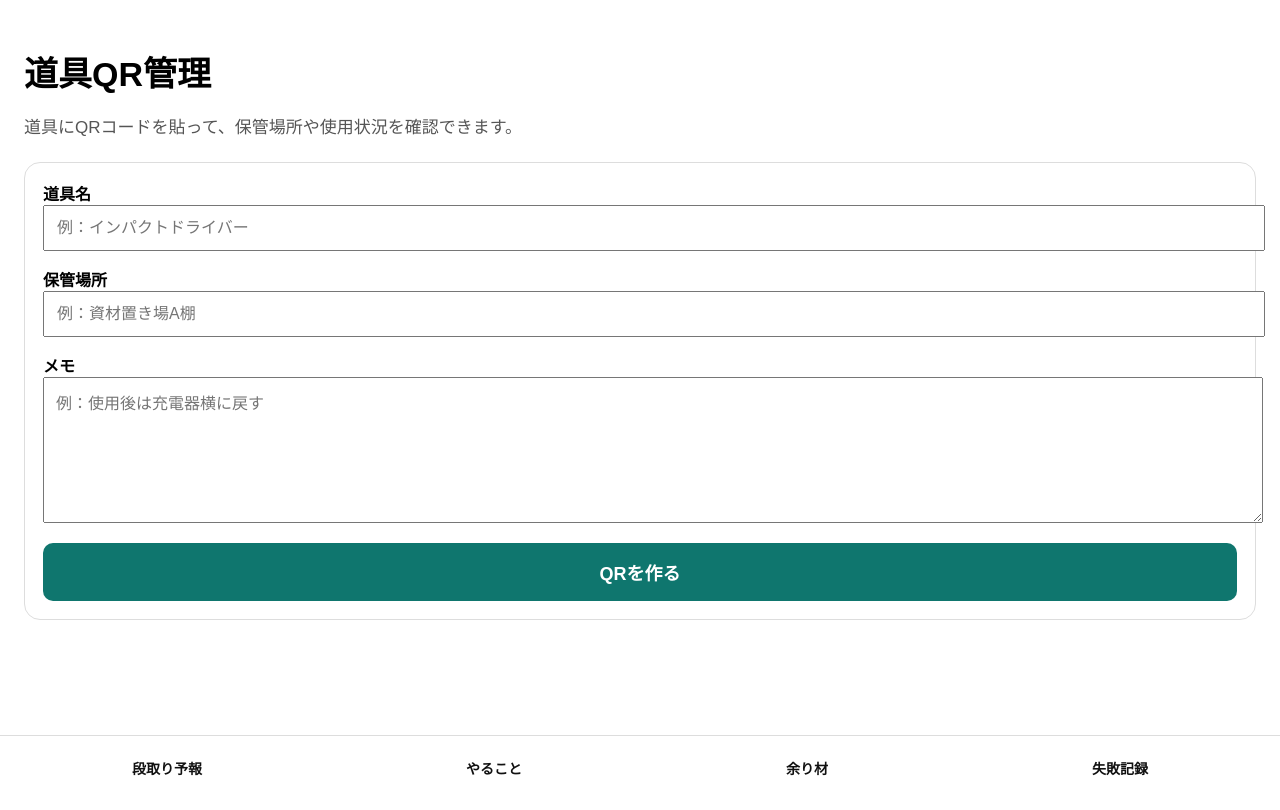
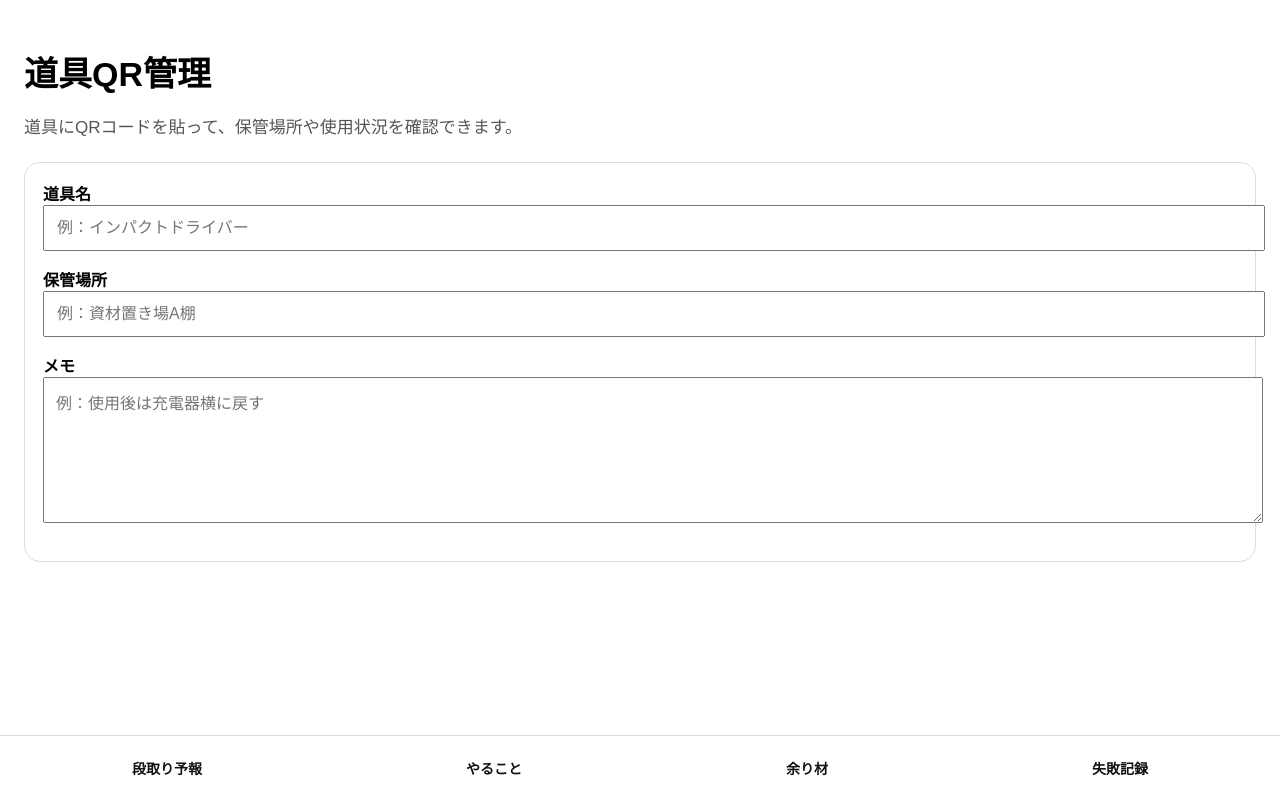
Before and after one commit to yohaku-app/yohaku, a Next.js app: page /tools in a window 1280 px wide. Built offline with nearby package versions, Linux system fonts and the light colour scheme.

Commit message:
simplify qr flow and reduce size

```diff
--- a/app/tools/page.tsx
+++ b/app/tools/page.tsx
@@ -65,20 +65,7 @@ export default function ToolsPage() {
                     }}
                 />
 
-                <button
-                    style={{
-                        width: "100%",
-                        padding: 16,
-                        fontSize: 18,
-                        fontWeight: "bold",
-                        background: "#0f766e",
-                        color: "white",
-                        border: "none",
-                        borderRadius: 10,
-                    }}
-                >
-                    QRを作る
-                </button>
+
             </div>
 
             {toolName && (
@@ -100,8 +87,8 @@ export default function ToolsPage() {
                             src={qrUrl}
                             alt="QRコード"
                             style={{
-                                width: 240,
-                                height: 240,
+                                width: 120,
+                                height: 120,
                                 marginTop: 16,
                                 marginBottom: 16,
                             }}
```
